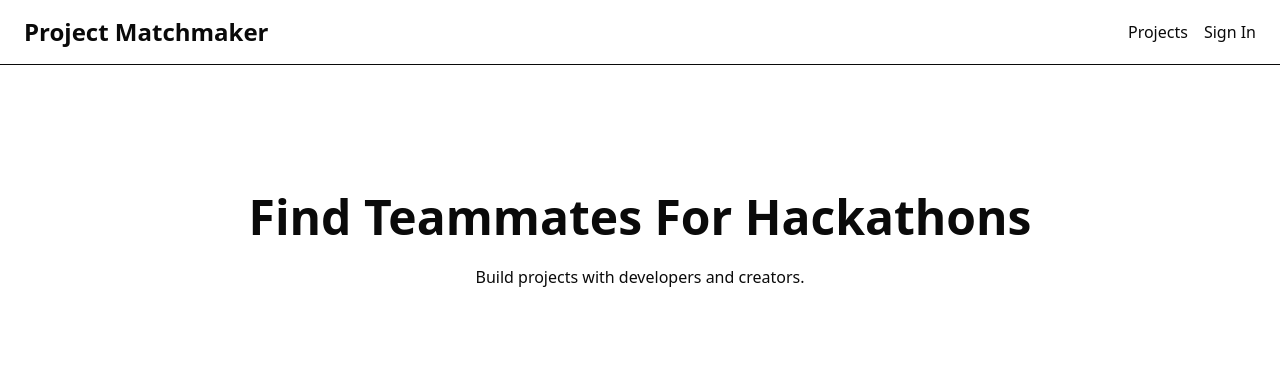
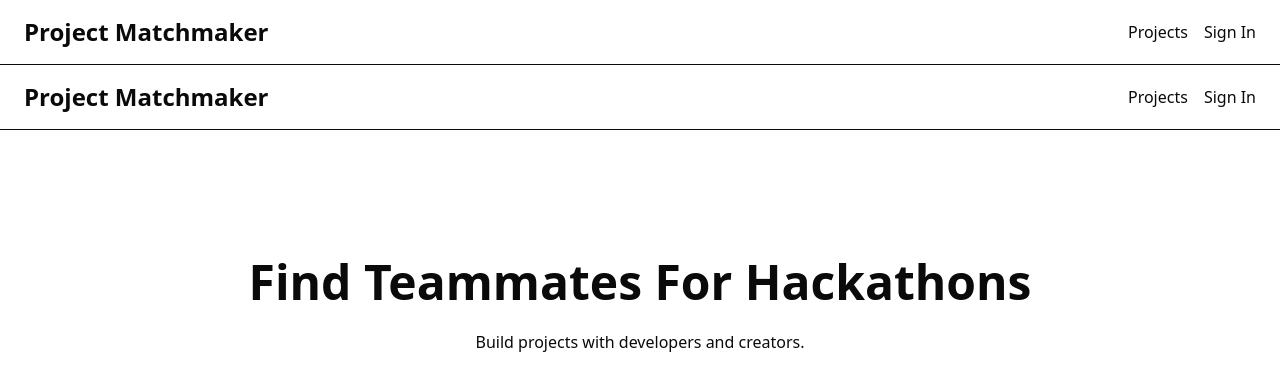
Before and after one commit to sinhakhyati21/project-matchmaker, a Next.js app: page / in a window 1280 px wide. Shown: the top 390 px of the page. Built offline with nearby package versions, Linux system fonts and the light colour scheme; no server answers.

Commit message:
added Navbar and Toaster to root layout - appears on all pages

```diff
--- a/package.json
+++ b/package.json
@@ -12,9 +12,12 @@
     "@google/genai": "^2.9.0",
     "@hello-pangea/dnd": "^18.0.1",
     "@hookform/resolvers": "^5.4.0",
+    "@radix-ui/react-dialog": "^1.1.17",
+    "@radix-ui/react-tabs": "^1.1.15",
     "ai": "^6.0.208",
     "class-variance-authority": "^0.7.1",
     "clsx": "^2.1.1",
+    "date-fns": "^4.4.0",
     "lucide-react": "^1.21.0",
     "mongoose": "^9.7.2",
     "next": "16.2.9",
@@ -28,6 +31,7 @@
     "shadcn": "^4.11.0",
     "socket.io": "^4.8.3",
     "socket.io-client": "^4.8.3",
+    "sonner": "^2.0.7",
     "tailwind-merge": "^3.6.0",
     "tw-animate-css": "^1.4.0",
     "zod": "^4.4.3"
--- a/src/app/layout.tsx
+++ b/src/app/layout.tsx
@@ -1,11 +1,12 @@
 import type { Metadata } from "next";
 import "./globals.css";
-
 import Providers from "./providers";
+import Navbar from "../components/Navbar";
+import { Toaster } from "sonner";
 
 export const metadata: Metadata = {
   title: "Project Matchmaker",
-  description: "Find teammates for hackathons",
+  description: "Find teammates for hackathons, projects and startups",
 };
 
 export default function RootLayout({
@@ -16,7 +17,11 @@ export default function RootLayout({
   return (
     <html lang="en">
       <body>
-        <Providers>{children}</Providers>
+        <Providers>
+          <Navbar />
+          <main>{children}</main>
+          <Toaster position="top-right" richColors />
+        </Providers>
       </body>
     </html>
   );
```
Also changed, not shown: 1 other file (tests, documents, lock files or other folders).
